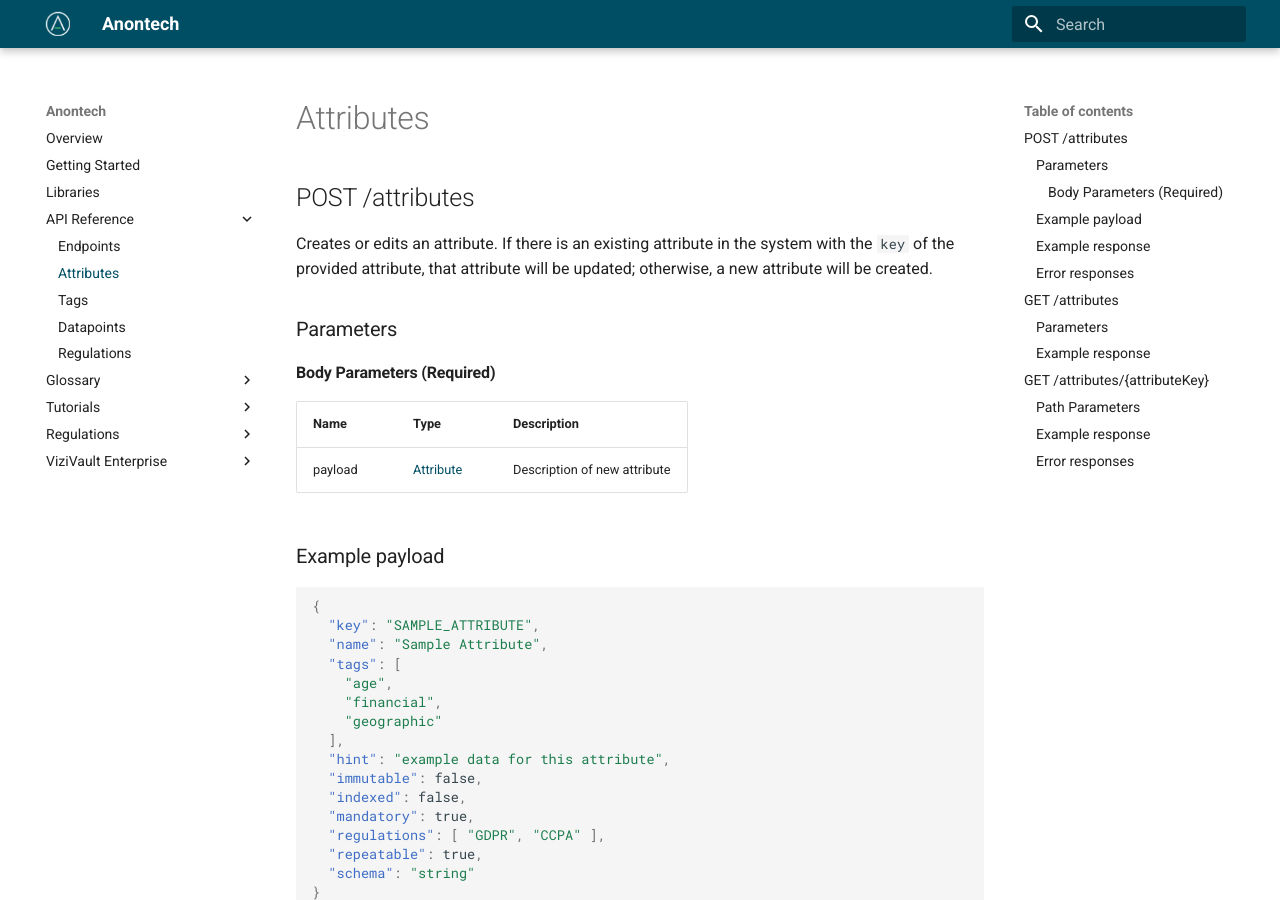
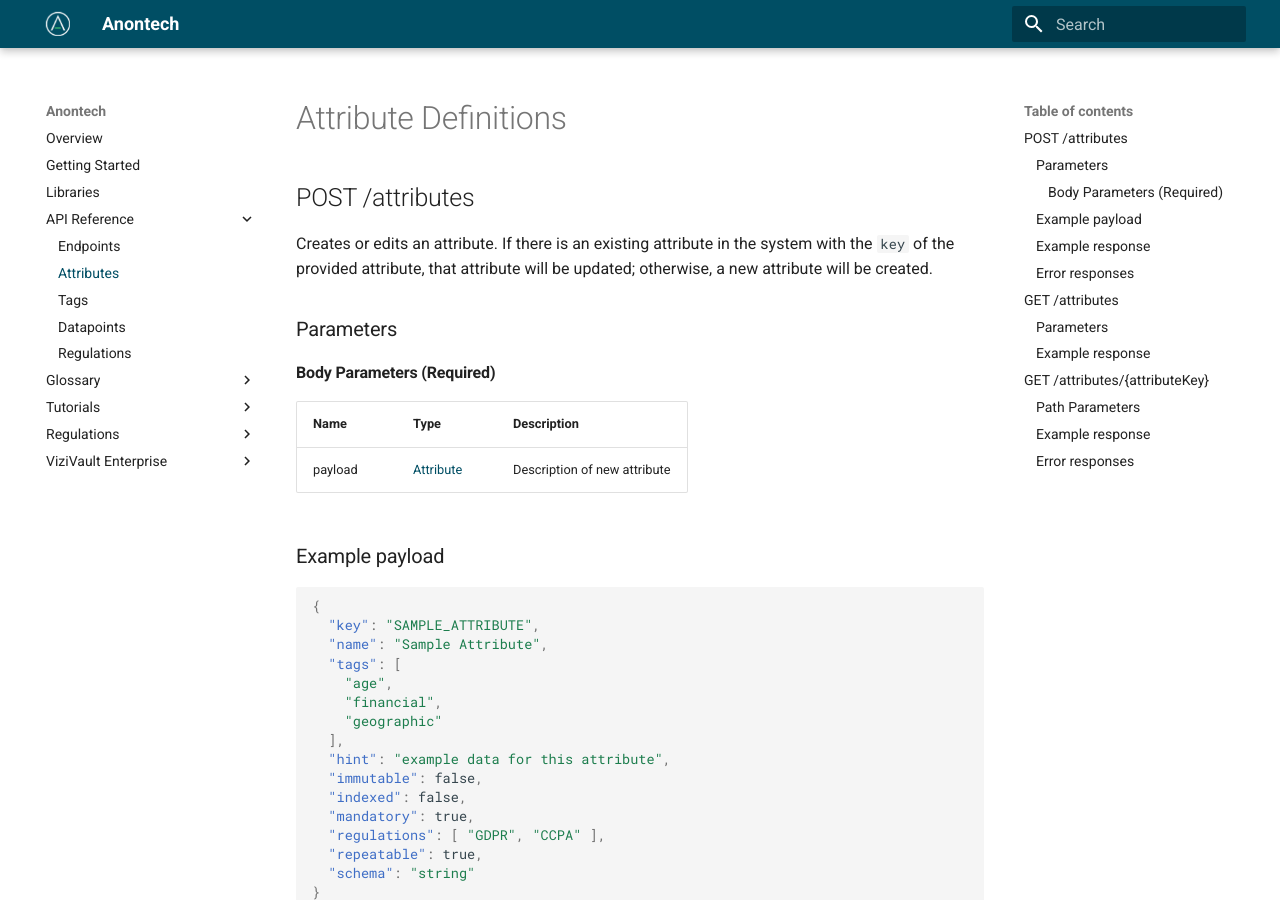
Before and after one commit to anontechnology/documentation, an MkDocs documentation site: the page built from docs/api/attributes.md, in a window 1280 px wide and 900 px high. Built offline with MkDocs 1.6.1 and Material for MkDocs 9.7.7, drawn with Linux system fonts in a browser that asks for light colours.

Commit message:
Update attributes.md

```diff
--- a/docs/api/attributes.md
+++ b/docs/api/attributes.md
@@ -1,4 +1,4 @@
-# Attributes
+# Attribute Definitions
 
 ## POST /attributes
 Creates or edits an attribute. If there is an existing attribute in the system with the `key` of the provided attribute, that attribute will be updated; otherwise, a new attribute will be created.
```
